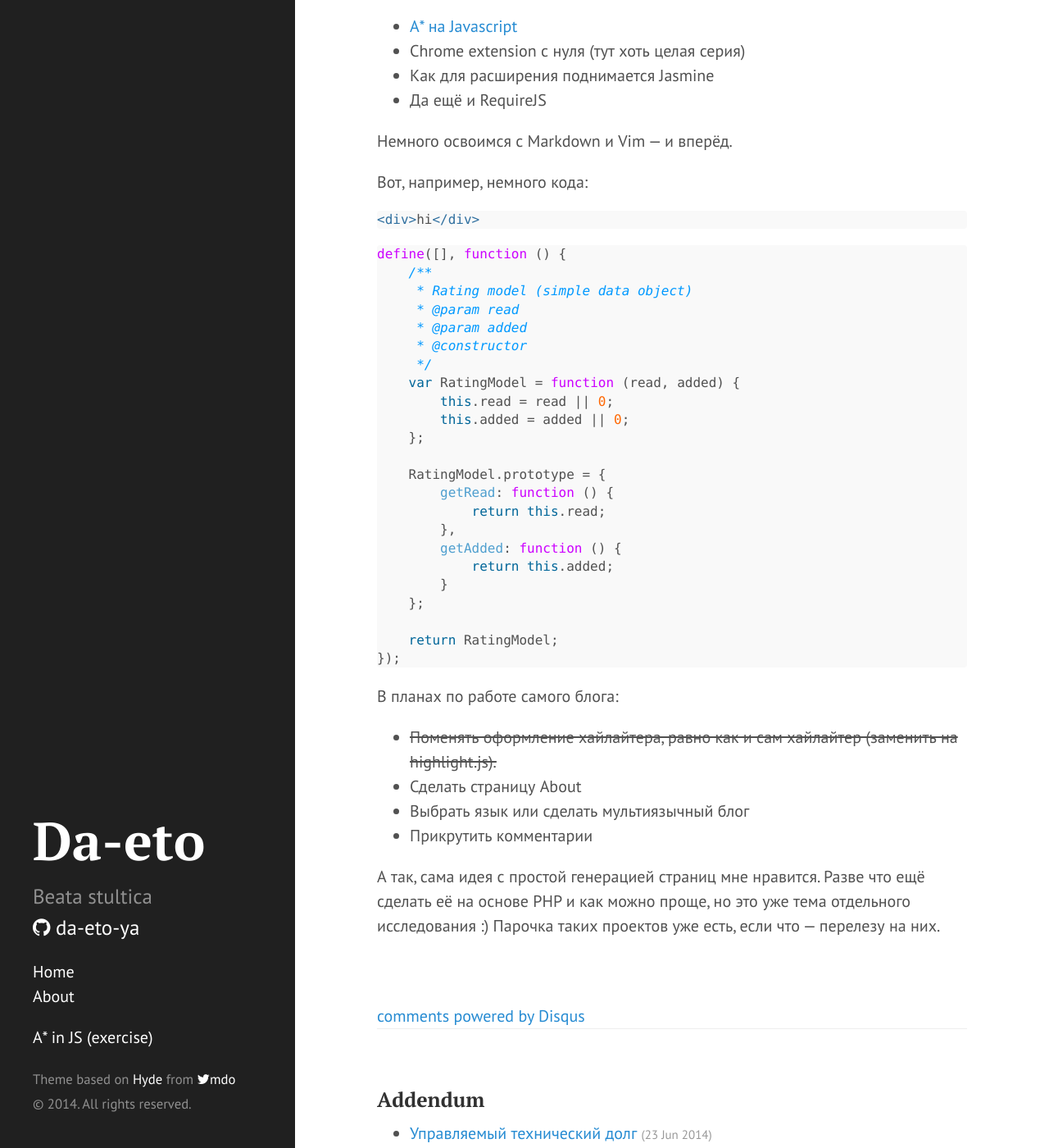
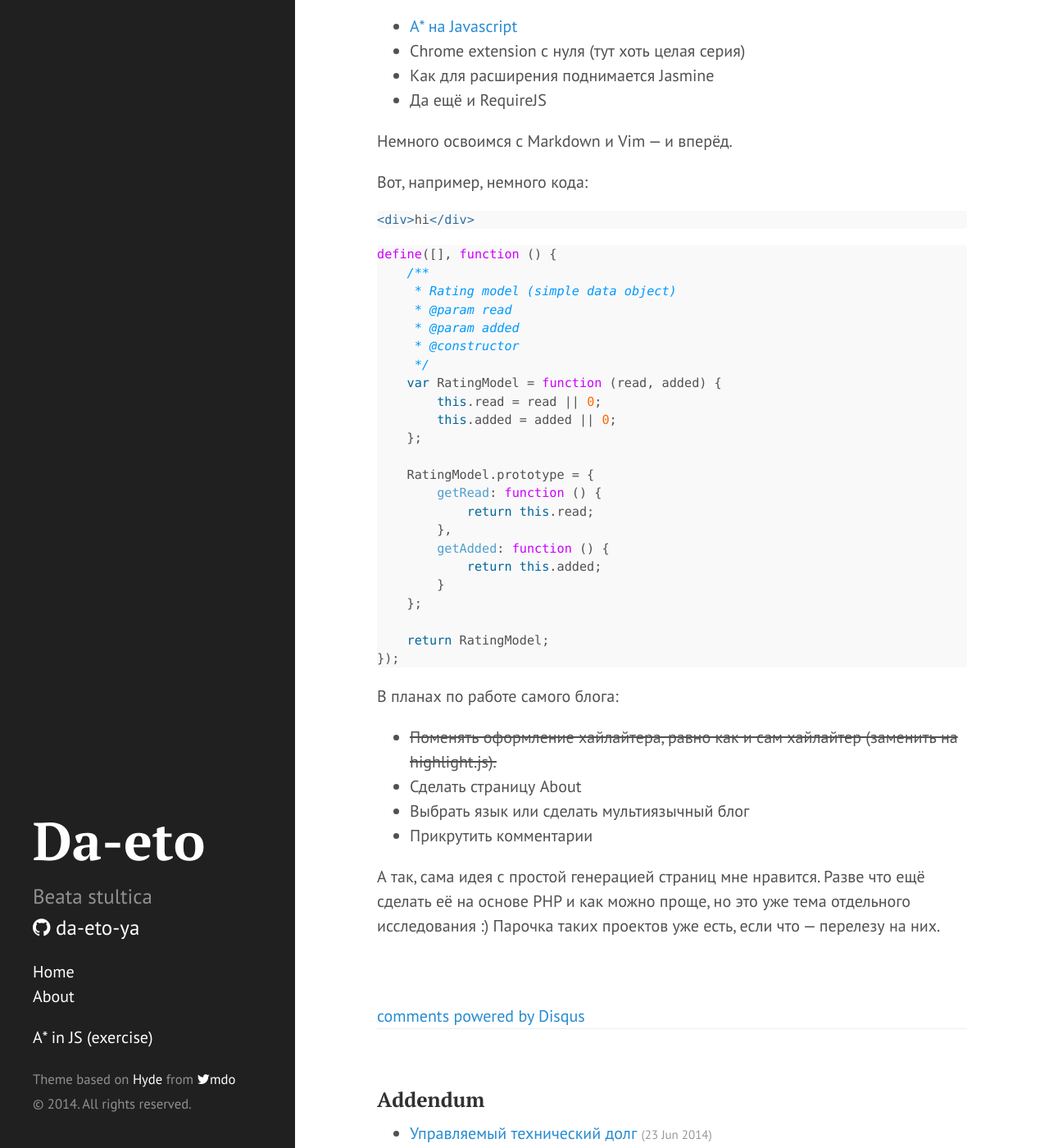
Before and after one commit to da-eto/da-eto.github.io, a Jekyll site: the page built from _posts/2014-05-23-intro.md, in a window 1280 px wide and 1400 px high, scrolled down 353 px. Shown: the whole window at 82% size. Built offline with Jekyll 4.4.1, drawn with Linux system fonts in a browser that asks for light colours; nearby versions of some CDN libraries; Markdown is read by kramdown in place of the engine named in the settings; comment, search, counter and statistics services are not loaded.

Commit message:
pre code styling

```diff
--- a/public/css/hyde.css
+++ b/public/css/hyde.css
@@ -47,6 +47,13 @@ html {
   }
 }
 
+/*
+ * General elements styling
+ *
+ */
+pre code {
+  font-size: 95%;
+}
 
 /*
  * Sidebar
```
